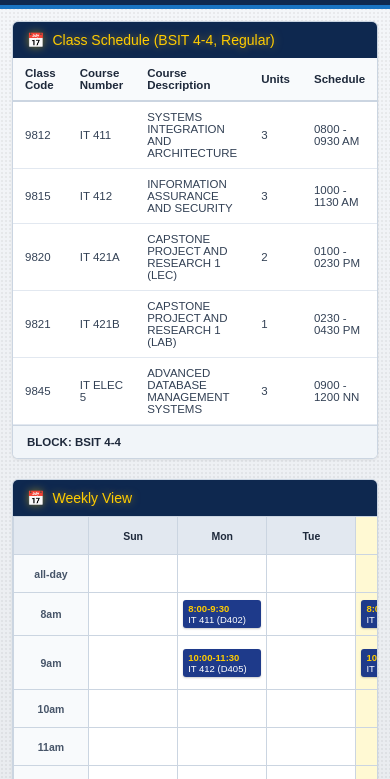
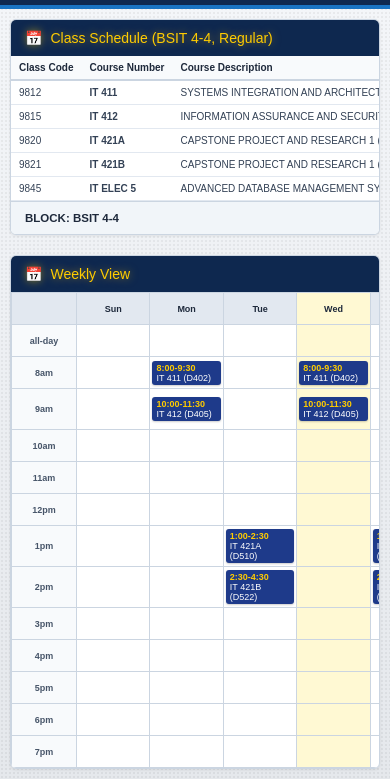
Before and after one commit to kraiggali13/slu-portal-redesign, a plain HTML site: page schedule.html in a window 390 px wide. Shown: the part 65-844 px from the top of the page. Drawn offline with Linux system fonts and the light colour scheme.

Commit message:
fix schedule.html

```diff
--- a/schedule.html
+++ b/schedule.html
@@ -215,10 +215,16 @@
             gap: 8px;
         }
 
+        .table-wrapper {
+            width: 100%;
+            overflow-x: auto;
+        }
+
         .courses-table {
             width: 100%;
             border-collapse: collapse;
             font-size: 11.5px;
+            white-space: nowrap;
         }
 
         .courses-table th {
@@ -250,6 +256,7 @@
         }
 
         .weekly-grid-wrapper {
+            width: 100%;
             overflow-x: auto;
         }
 
@@ -258,14 +265,14 @@
             border-collapse: collapse;
             font-size: 10.5px;
             table-layout: fixed;
-            min-width: 700px;
+            min-width: 650px;
         }
 
         .weekly-table th, .weekly-table td {
             border: 1px solid #cbd5e1;
-            padding: 5px;
+            padding: 4px;
             text-align: center;
-            height: 38px;
+            height: 36px;
         }
 
         .weekly-table th {
@@ -278,7 +285,7 @@
             background-color: #f8fafc;
             color: #475569;
             font-weight: bold;
-            width: 75px;
+            width: 65px;
         }
 
         .current-day-highlight {
@@ -289,11 +296,12 @@
             background-color: #1e3a8a;
             color: #ffffff;
             border-radius: 3px;
-            padding: 3px 5px;
-            font-size: 9.5px;
+            padding: 2px 4px;
+            font-size: 9px;
             text-align: left;
             box-shadow: 0 1px 2px rgba(0,0,0,0.2);
-            margin: 2px 0;
+            margin: 1px 0;
+            overflow: hidden;
         }
 
         .class-time {
@@ -312,7 +320,7 @@
             margin-top: auto;
         }
 
-        /* --- MOBILE RESPONSIVE MEDIA QUERY & OVERLAY --- */
+        /* --- MOBILE RESPONSIVE MEDIA QUERY & SCALING --- */
         @media (max-width: 900px) {
             .mobile-menu-toggle {
                 display: flex;
@@ -340,7 +348,7 @@
                 padding: 4px 10px;
             }
             .main-wrapper {
-                padding: 12px;
+                padding: 10px;
             }
             body {
                 height: auto !important;
@@ -349,6 +357,21 @@
             .page-body {
                 height: auto !important;
                 overflow: visible !important;
+            }
+            /* Scale down desktop tables slightly to fit within mobile screen bounds */
+            .courses-table {
+                font-size: 10px;
+            }
+            .courses-table th, .courses-table td {
+                padding: 6px 8px;
+            }
+            .weekly-table {
+                font-size: 9px;
+                min-width: 580px;
+            }
+            .weekly-table th, .weekly-table td {
+                padding: 2px;
+                height: 32px;
             }
         }
     </style>
@@ -399,7 +422,7 @@
                 <div class="card-header-bar">
                     <span>📅</span> Class Schedule (BSIT 4-4, Regular)
                 </div>
-                <div style="overflow-x: auto;">
+                <div class="table-wrapper">
                     <table class="courses-table">
                         <thead>
                             <tr>
@@ -415,7 +438,7 @@
                         <tbody>
                             <tr>
                                 <td>9812</td>
-                                <td>IT 411</td>
+                                <td><strong>IT 411</strong></td>
                                 <td>SYSTEMS INTEGRATION AND ARCHITECTURE</td>
                                 <td>3</td>
                                 <td>0800 - 0930 AM</td>
@@ -424,7 +447,7 @@
                             </tr>
                             <tr>
                                 <td>9815</td>
-                                <td>IT 412</td>
+                                <td><strong>IT 412</strong></td>
                                 <td>INFORMATION ASSURANCE AND SECURITY</td>
                                 <td>3</td>
                                 <td>1000 - 1130 AM</td>
@@ -433,7 +456,7 @@
                             </tr>
                             <tr>
                                 <td>9820</td>
-                                <td>IT 421A</td>
+                                <td><strong>IT 421A</strong></td>
                                 <td>CAPSTONE PROJECT AND RESEARCH 1 (LEC)</td>
                                 <td>2</td>
                                 <td>0100 - 0230 PM</td>
@@ -442,7 +465,7 @@
                             </tr>
                             <tr>
                                 <td>9821</td>
-                                <td>IT 421B</td>
+                                <td><strong>IT 421B</strong></td>
                                 <td>CAPSTONE PROJECT AND RESEARCH 1 (LAB)</td>
                                 <td>1</td>
                                 <td>0230 - 0430 PM</td>
@@ -451,7 +474,7 @@
                             </tr>
                             <tr>
                                 <td>9845</td>
-                                <td>IT ELEC 5</td>
+                                <td><strong>IT ELEC 5</strong></td>
                                 <td>ADVANCED DATABASE MANAGEMENT SYSTEMS</td>
                                 <td>3</td>
                                 <td>0900 - 1200 NN</td>
@@ -474,7 +497,7 @@
                     <table class="weekly-table" id="weeklyCalendar">
                         <thead>
                             <tr>
-                                <th style="width: 75px;"></th>
+                                <th style="width: 65px;"></th>
                                 <th data-day="Sun">Sun</th>
                                 <th data-day="Mon">Mon</th>
                                 <th data-day="Tue">Tue</th>
```
